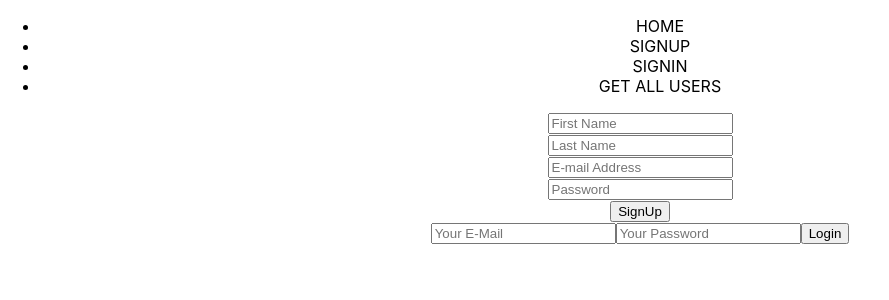
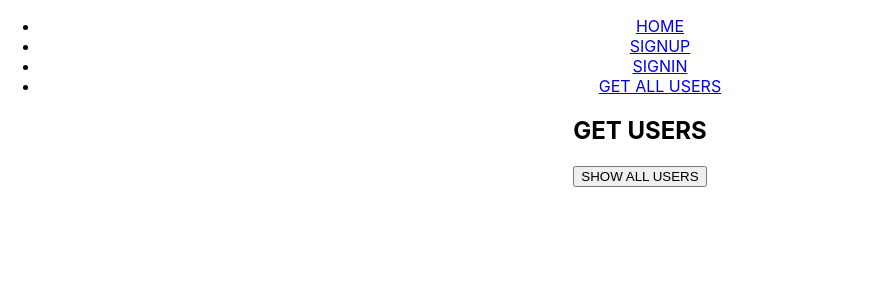
Before and after one commit to DmiE/queuing-system, a React (Create React App) app in the folder frontend/mgr-frontend/: page /getallusers in a window 1280 px wide. Shown: the top 300 px of the page, without its empty margins (0-889 px from the left). Built offline with nearby package versions, Linux system fonts and the light colour scheme.

Commit message:
add routing to aplication

```diff
--- a/frontend/mgr-frontend/src/App.js
+++ b/frontend/mgr-frontend/src/App.js
@@ -2,18 +2,15 @@ import React from 'react';
 import { BrowserRouter } from 'react-router-dom';
 
 import './App.css';
-import Register from './containers/SignUp/SignUp'
-import SingIn from './containers/SignIn/SignIn'
 import NavBar from './components/navBar/navBar';
+import Main from './containers/Main/Main'
 
 function App() {
   return (
     <BrowserRouter>
       <div className="App">
         <NavBar></NavBar>
-        <Register></Register>
-        <SingIn></SingIn>
-
+        <Main></Main>
       </div>
     </BrowserRouter>
   );
--- a/frontend/mgr-frontend/src/components/getAllUsers/GetAllUsers.js
+++ b/frontend/mgr-frontend/src/components/getAllUsers/GetAllUsers.js
@@ -1,17 +1,40 @@
-import React from 'react';
+import React, { Component } from 'react';
+import axios from 'axios';
+import { connect } from 'react-redux';
 
-const getAllUsers = () => {
+class GetAllUsers extends Component {
+    state = {
+        users: []
+    }
 
+    getUsers = () => {
+        axios.get('http://192.168.0.25:5000/api/user/getAll', { headers: { Authorization: this.props.authorizationToken } })
+            .then((response) => {
+                const newUsers = response.data.users
+                console.log(newUsers)
+                this.setState({users: newUsers});
+            })
+    }
+
+    render() {
+        return (
+            <div>
+                <h1>GET USERS</h1>
+                <button onClick={this.getUsers}>SHOW ALL USERS</button>
+                {this.state.users.map(user => (
+                    <h1 key={user.id}>first name: {user.firstName} last name: {user.lastName}</h1>
+                ))}
+            </div>
+        )
+    }
 }
 
 
-// getAllUsers = () => {
-//     axios.get('http://192.168.0.25:5000/api/user/getAll', { headers: { Authorization: this.props.authorizationToken } })
-//         .then((response) => {
-//             const users = response.data.users
-//             console.log(users)
-//         }
-//         )
-// }
 
-export default getAllUsers;
+const mapStateToProps = state => {
+    return {
+        authorizationToken: state.authToken
+    };
+};
+
+export default connect(mapStateToProps)(GetAllUsers);
--- a/frontend/mgr-frontend/src/components/navBar/navBar.js
+++ b/frontend/mgr-frontend/src/components/navBar/navBar.js
@@ -1,14 +1,15 @@
 import React from 'react';
+import { Link } from 'react-router-dom';
 
 const navBar = () => {
     return (
         <header>
             <nav>
                 <ul>
-                    <li>HOME</li>
-                    <li>SIGNUP</li>
-                    <li>SIGNIN</li>
-                    <li>GET ALL USERS</li>
+                    <li><Link to="/">HOME</Link></li>
+                    <li><Link to="/signup">SIGNUP</Link></li>
+                    <li><Link to="/signin">SIGNIN</Link></li>
+                    <li><Link to="/getallusers">GET ALL USERS</Link></li>
                 </ul>
             </nav>
         </header>
--- a/frontend/mgr-frontend/src/containers/Main/Main.js
+++ b/frontend/mgr-frontend/src/containers/Main/Main.js
@@ -1,10 +1,17 @@
 import React, { Component } from 'react';
+import { Route } from 'react-router-dom';
+
+import SignUp from '../SignUp/SignUp'
+import SignIn from '../SignIn/SignIn'
+import GetAllUsers from '../../components/getAllUsers/GetAllUsers'
 
 class Main extends Component {
     render () {
         return (
             <section>
-
+                <Route path="/signup" exact component={SignUp}/>
+                <Route path="/signin" exact component={SignIn}/>
+                <Route path="/getallusers" exact component={GetAllUsers}/>
             </section>
         )
     }
--- a/frontend/mgr-frontend/src/containers/SignIn/SignIn.js
+++ b/frontend/mgr-frontend/src/containers/SignIn/SignIn.js
@@ -7,8 +7,7 @@ class SignIn extends Component {
         loginInfo: {
             email: "",
             password: ""
-        },
-        accessToken: ""
+        }
     }
 
 
@@ -29,7 +28,6 @@ class SignIn extends Component {
         axios.post('http://192.168.0.25:5000/api/auth/signin', formData)
             .then((response) => {
                 const newAccessToken = ("Bearer " + response.data.accessToken)
-                // this.setState({ accessToken: newAccessToken })
                 this.props.setAuthToken(newAccessToken);
             })
     }
```
